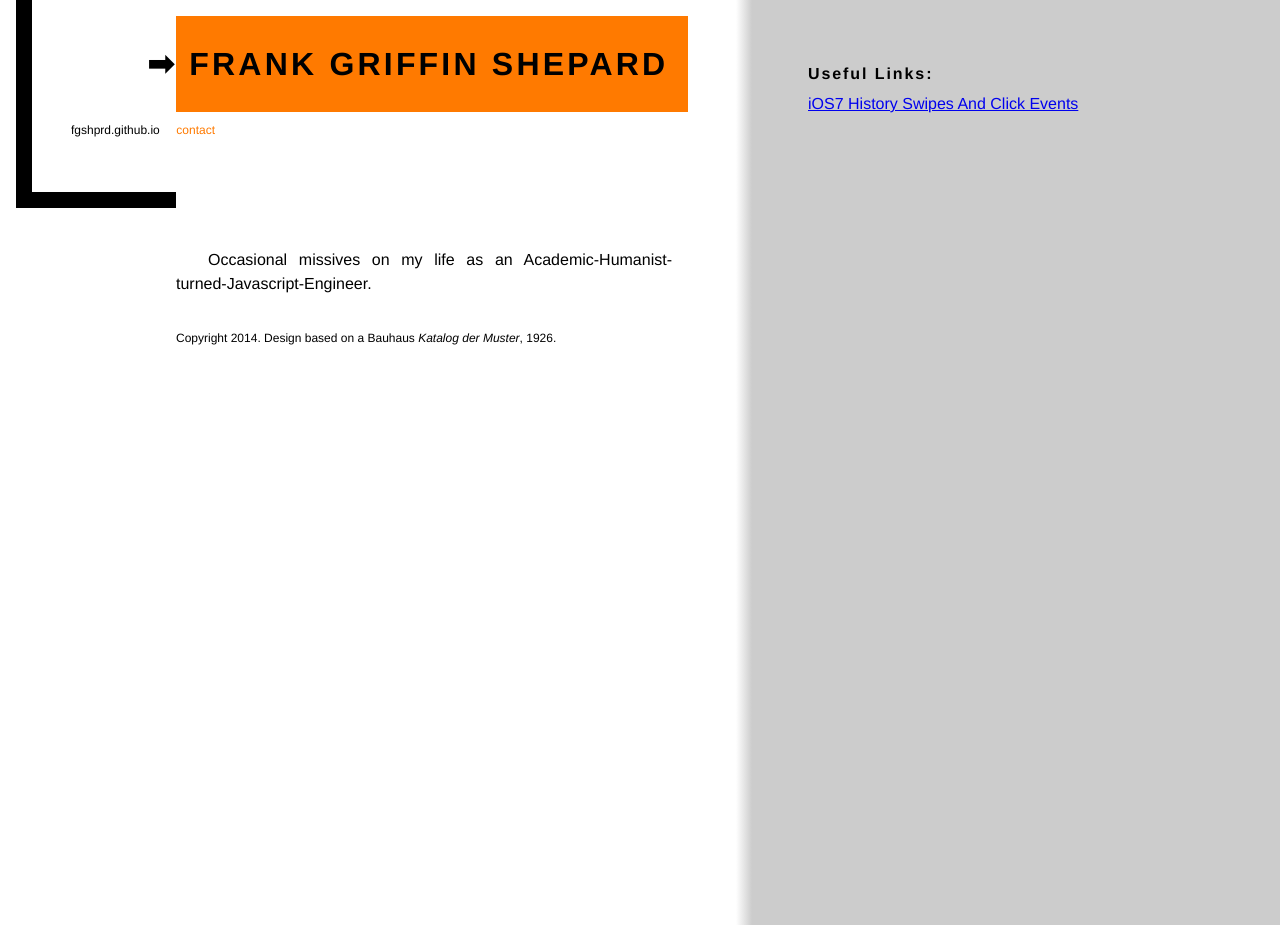
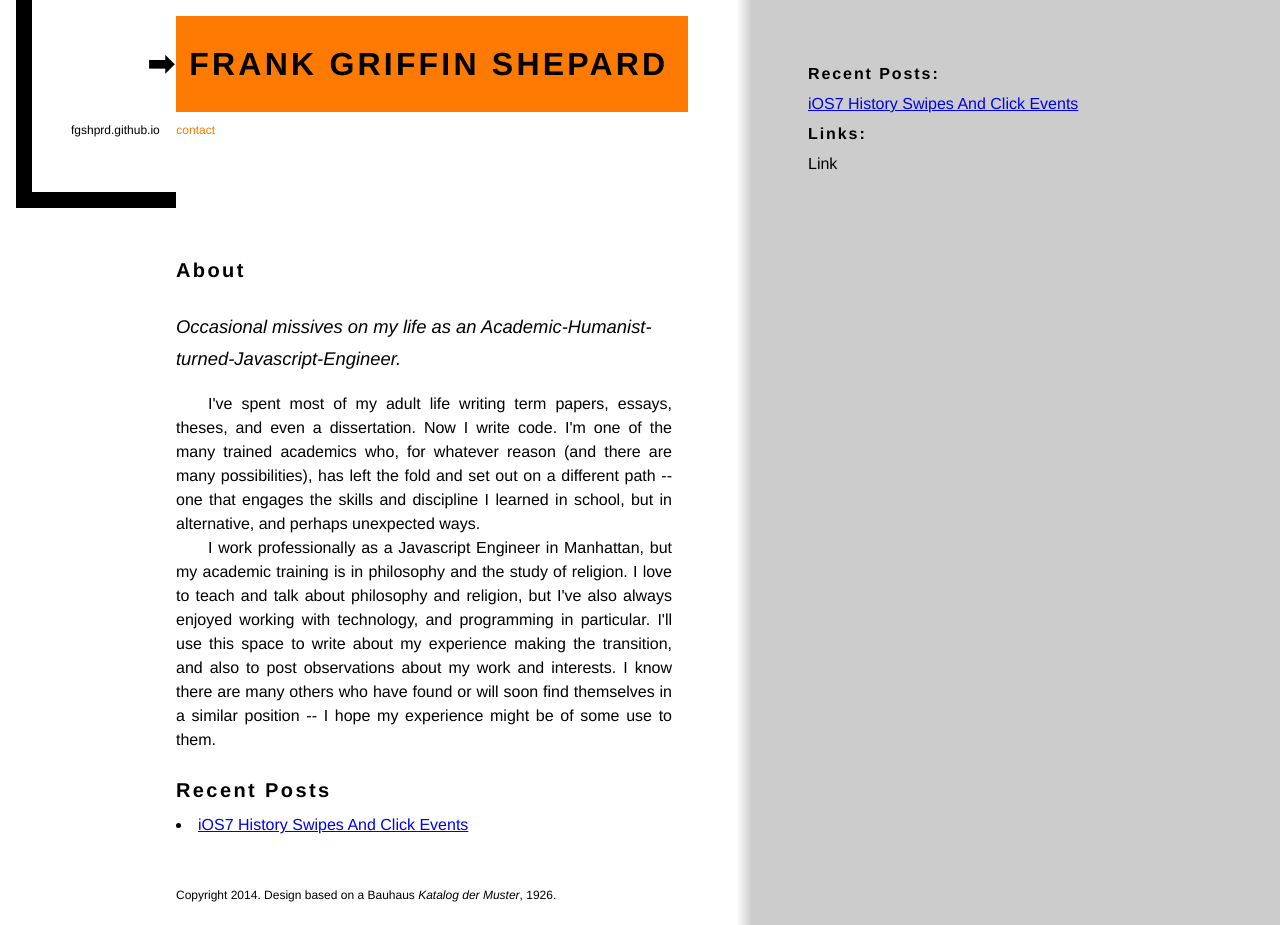
Before and after one commit to fgshprd/fgshprd.github.io, a Jekyll site: the page built from index.html, in a window 1280 px wide. Built offline with Jekyll 4.4.1, drawn with Linux system fonts in a browser that asks for light colours.

Commit message:
updated index text. updated styles.

```diff
--- a/_includes/footer.html
+++ b/_includes/footer.html
@@ -1,7 +1,7 @@
         </div>
         <div class="footer">Copyright 2014. Design based on a Bauhaus <em>Katalog der Muster</em>, 1926.</div>
         <aside>
-            <h2>Useful Links:</h2>
+            <h2>Recent Posts:</h2>
             <ul>
                 {% for post in site.posts %}
                 <li>
@@ -9,6 +9,10 @@
                 </li>
                 {% endfor %}
             </ul>
+            <h2>Links:</h2>
+            <ul>
+                <li>Link</li>
+            </ul>
         </aside>
     </div>
     <script src="js/main.js"></script>
--- a/css/styles.css
+++ b/css/styles.css
@@ -8,9 +8,10 @@ body {
 	margin-left: 10em;
 	background-image: -webkit-linear-gradient(left, rgb(255, 255, 255), rgb(255, 255, 255) 46em, rgb(204, 204, 204) 47em);
 }
-h1, h2, h3 { text-transform: uppercase; font-weight: bold; }
-h2 { font-size: 1.5em; line-height: 2.25em; letter-spacing: .12em }
-h3 { font-size: 1.15em; line-height: 1.7025em; }
+h1, h2, h3 {  font-weight: bold; }
+h1 { text-transform: uppercase; }
+h2 { font-size: 1.25em; line-height: 2.25em; letter-spacing: .12em }
+h3 { font-size: 1.15em; line-height: 1.7025em; margin: 1em 0; }
 h4 { font-size: 1.125em; line-height: 1.67625em; }
 
 em { font-style: italic; }
@@ -74,7 +75,10 @@ em { font-style: italic; }
 	color: black;
 }
 #page > .content { margin-top: 2.5em; }
-#page > .content > p { text-align: justify; text-indent: 2em; }
+#page p { text-align: justify; text-indent: 2em; }
+
+.content > section { margin: 1em 0; }
+section.about > h3 { font-style: italic; font-weight: 500; }
 
 #page > div.footer {
 	font-size: .75em;
@@ -83,7 +87,6 @@ em { font-style: italic; }
 }
 
 #page > aside {
-	width: 44%;
 	position: absolute;
 	left: 47em;
 	top: 0;
--- a/index.html
+++ b/index.html
@@ -1,5 +1,18 @@
 ---
 ---
 {% include header.html %}
-<p>Occasional missives on my life as an Academic-Humanist-turned-Javascript-Engineer.</p>
+<section class='about'>
+	<h2>About</h2>
+	<h3>Occasional missives on my life as an Academic-Humanist-turned-Javascript-Engineer.</h3>
+	<p>I've spent most of my adult life writing term papers, essays, theses, and even a dissertation. Now I write code. I'm one of the many trained academics who, for whatever reason (and there are many possibilities), has left the fold and set out on a different path -- one that engages the skills and discipline I learned in school, but in alternative, and perhaps unexpected ways.</p>
+	<p>I work professionally as a Javascript Engineer in Manhattan, but my academic training is in philosophy and the study of religion. I love to teach and talk about philosophy and religion, but I've also always enjoyed working with technology, and programming in particular. I'll use this space to write about my experience making the transition, and also to post observations about my work and interests. I know there are many others who have found or will soon find themselves in a similar position -- I hope my experience might be of some use to them.</p>
+</section>
+<section class='recentPosts'>
+	<h2>Recent Posts</h2>
+	{% for post in site.posts %}
+	<li>
+	    <a href="{{ post.url }}">{{ post.title }}</a>
+	</li>
+	{% endfor %}
+</section>
 {% include footer.html %}
```
